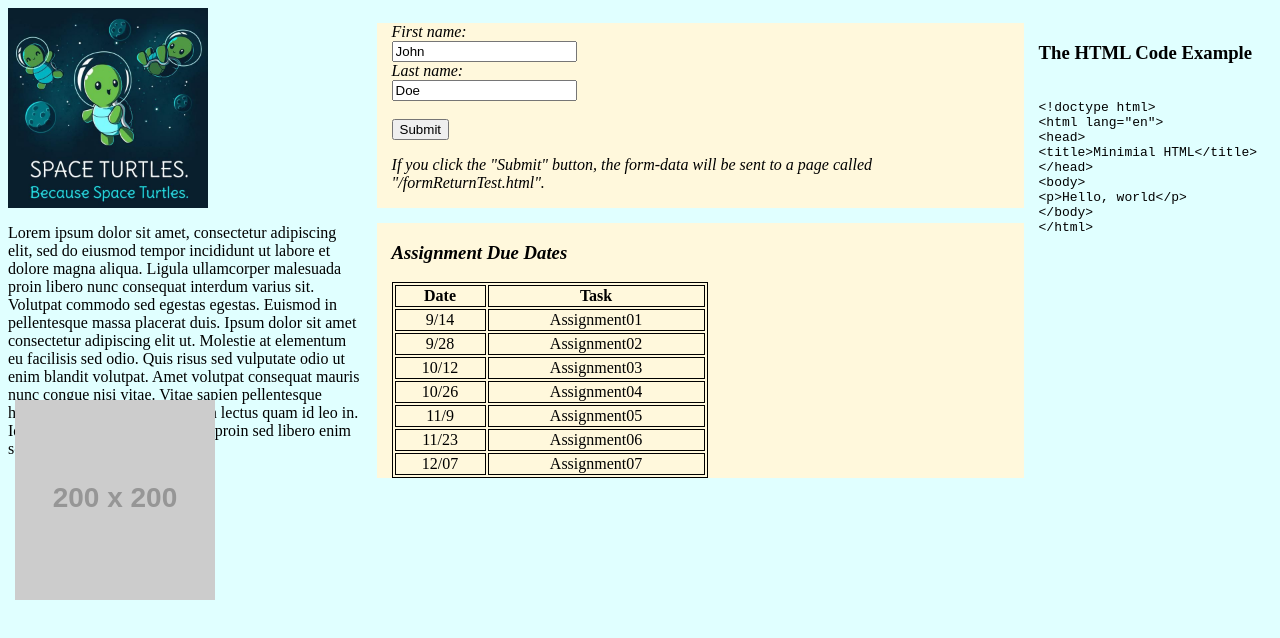
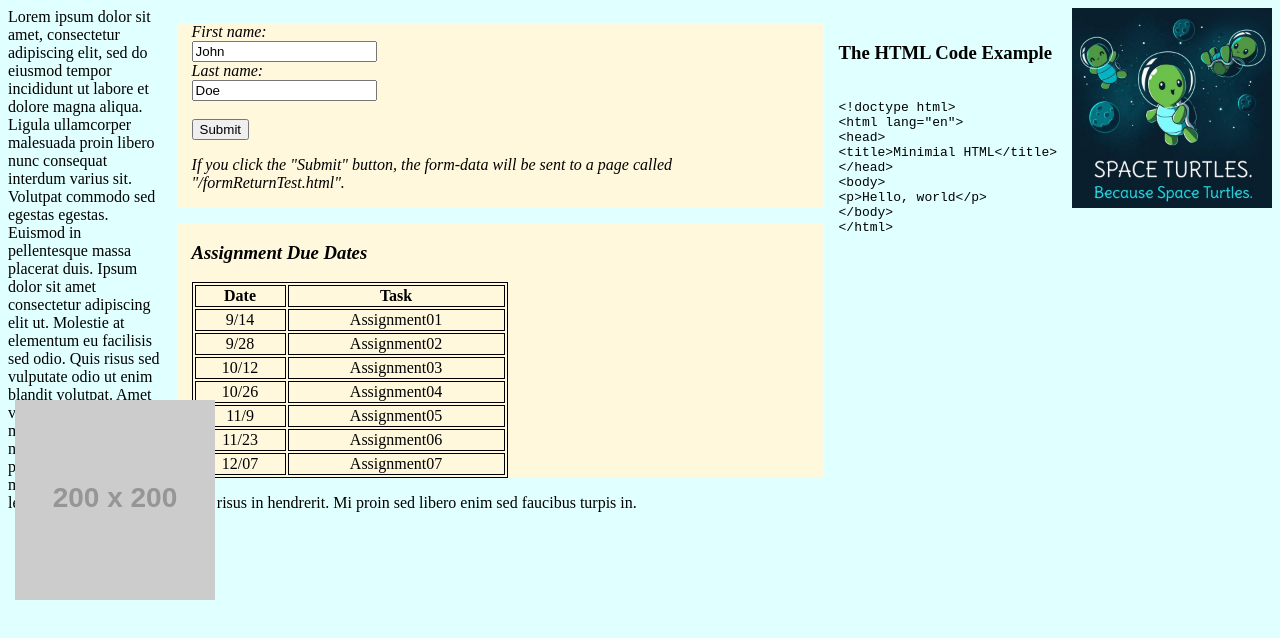
Before and after one commit to CoralBonsai/coralbonsai.github.io, a plain HTML site: page assignments/assignment01.html in a window 1280 px wide. Drawn offline with Linux system fonts and the light colour scheme; placeholder pictures from the web are drawn by us.

Commit message:
Update assignment01.html

```diff
--- a/assignments/assignment01.html
+++ b/assignments/assignment01.html
@@ -1,5 +1,5 @@
 <body style="background-color:LightCyan";>
-  <img src="https://coralbonsai.github.io/images/space%20turtle.jpg" style="width:200px; height:200px; position: static;" />
+  <img src="https://coralbonsai.github.io/images/space%20turtle.jpg" style="width:200px; height:200px; float: right;" />
   <img src="https://via.placeholder.com/200"; style="position: absolute; bottom: 200px; left: 15px;" />
 
   <section style="float: right; padding-left: 15px; padding-right: 15px; padding-top: 15px;">
```
